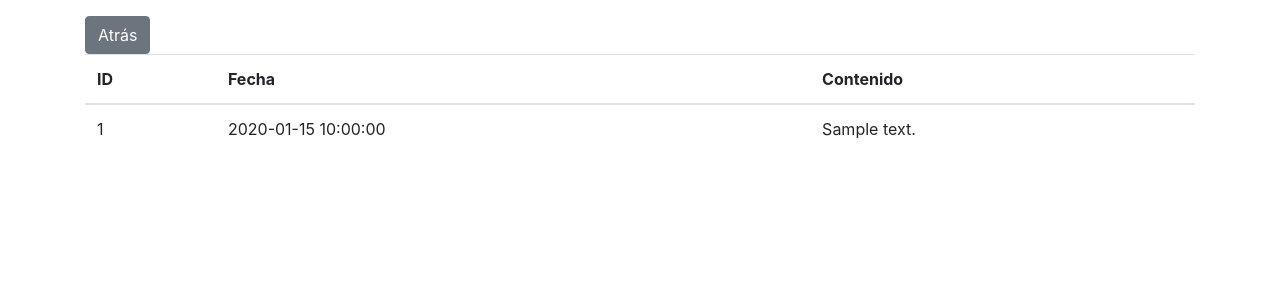
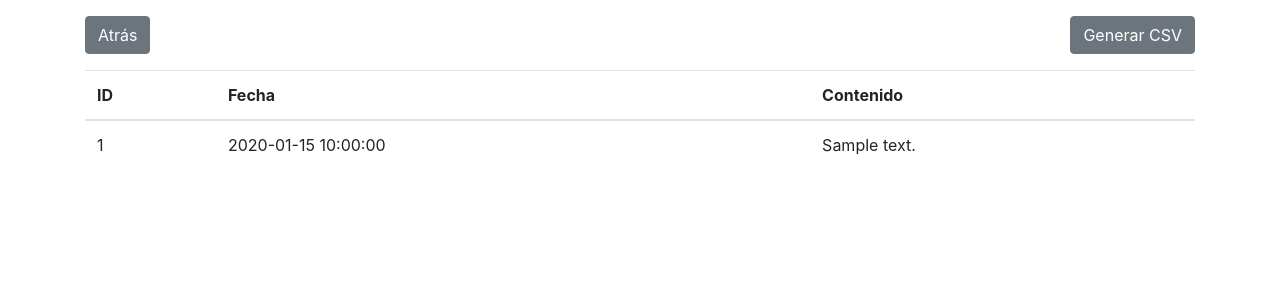
Before and after one commit to Ed9ar/ArquiFinal, a Flask app: template App1/templates/TwitterService.html in a window 1280 px wide. Shown: the part 56-356 px from the top of the page. Run offline with Flask 2, Linux system fonts and the light colour scheme; the template is opened without the code that fills it: most values are stand-ins (such as "Sample title", 1, 10 or a date in 2020); some libraries are stand-ins or nearby versions.

Commit message:
CSV con los tweets del request

```diff
--- a/App1/app.py
+++ b/App1/app.py
@@ -12,8 +12,8 @@ import requests
 app = Flask(__name__)
 
 app.config['MYSQL_HOST'] = 'localhost'
-app.config['MYSQL_USER'] = 'comicwire_admin'
-app.config['MYSQL_PASSWORD'] = 'AdminPassComicwire1234'
+app.config['MYSQL_USER'] = 'root'
+app.config['MYSQL_PASSWORD'] = ''
 app.config['MYSQL_DB'] = 'users_twitters'
 
 
@@ -41,19 +41,29 @@ def TwitterService():
     stringRequest = requests.get("http://127.0.0.1:8000/?username="+u)
     tweets = json.loads(str(stringRequest.text))
 
-    return render_template('TwitterService.html', tweets=tweets)
+    return render_template('TwitterService.html', tweets=tweets, u=u)
 
 
 
 @app.route("/csv", methods=['GET', 'POST'])
 def CSVService():
-    cities = pd.DataFrame([['Sacramento', 'California'], ['Miami', 'Florida']], columns=['City', 'State'])
-    new_column_names = ['City_Name', 'State_Name']
-    #cities.to_csv('cities.csv', index=False, header=new_column_names)
-    resp = make_response(cities.to_csv())
-    resp.headers["Content-Disposition"] = "attachment; filename=export.csv"
+
+    user = request.form.get("username")
+    stringRequest = requests.get("http://127.0.0.1:8000/?username="+user)
+    tweets = json.loads(str(stringRequest.text))
+    t = []
+    for tweet in tweets:
+        t.append([tweet["id"], tweet["created_at"], tweet["full_text"]])
+
+
+    #print(t)
+
+    tweetsCsv = pd.DataFrame(t, columns=['Id', 'CreatedAt', 'Tweet'])
+    new_column_names = ['Id_Name', 'CreatedAt_Name', 'Tweet_Name']
+    resp = make_response(tweetsCsv.to_csv())
+    resp.headers["Content-Disposition"] = "attachment; filename=tweets.csv"
     resp.headers["Content-Type"] = "text/csv"
-    print(cities)
+    print(tweetsCsv)
     print(request.form['username'])
     return resp
     #return UsuarioService()
--- a/App1/templates/TwitterService.html
+++ b/App1/templates/TwitterService.html
@@ -2,9 +2,23 @@
 
 {% block content %}
 <br>
-<form action="{{ url_for("UsuarioService")}}" method="post">
-    <button name="" id="" class="btn btn-secondary" type="submit" role="button">Atrás</button>
-</form>
+<div class="row">
+<div class="col">
+    <form action="{{ url_for("UsuarioService")}}" method="post">
+        <button name="" id="" class="btn btn-secondary" type="submit" role="button">Atrás</button>
+    </form>
+</div>
+<div class="col d-flex flex-row-reverse">
+    <form action="{{ url_for('CSVService')}}" method="post">
+        <div class="form-group">
+            <input name="username" value='{{ u }}' class="d-none">
+        <button name="" id="" class="btn btn-secondary" type="submit" role="button">Generar CSV</button>
+        </div>
+    </form>
+</div>
+</div>
+
+
 <table class="table">
     <thead>
         <tr>
--- a/App1/templates/UsuarioService.html
+++ b/App1/templates/UsuarioService.html
@@ -20,11 +20,7 @@
   </div>
 </form>
 
-<form action="{{ url_for('CSVService')}}" method="post">
-  <div class="form-group">
-    <button name="" id="" class="btn btn-secondary" type="submit" role="button">Generar CSV</button>
-  </div>
-</form>
+
 
 
 {% endblock %}
```
